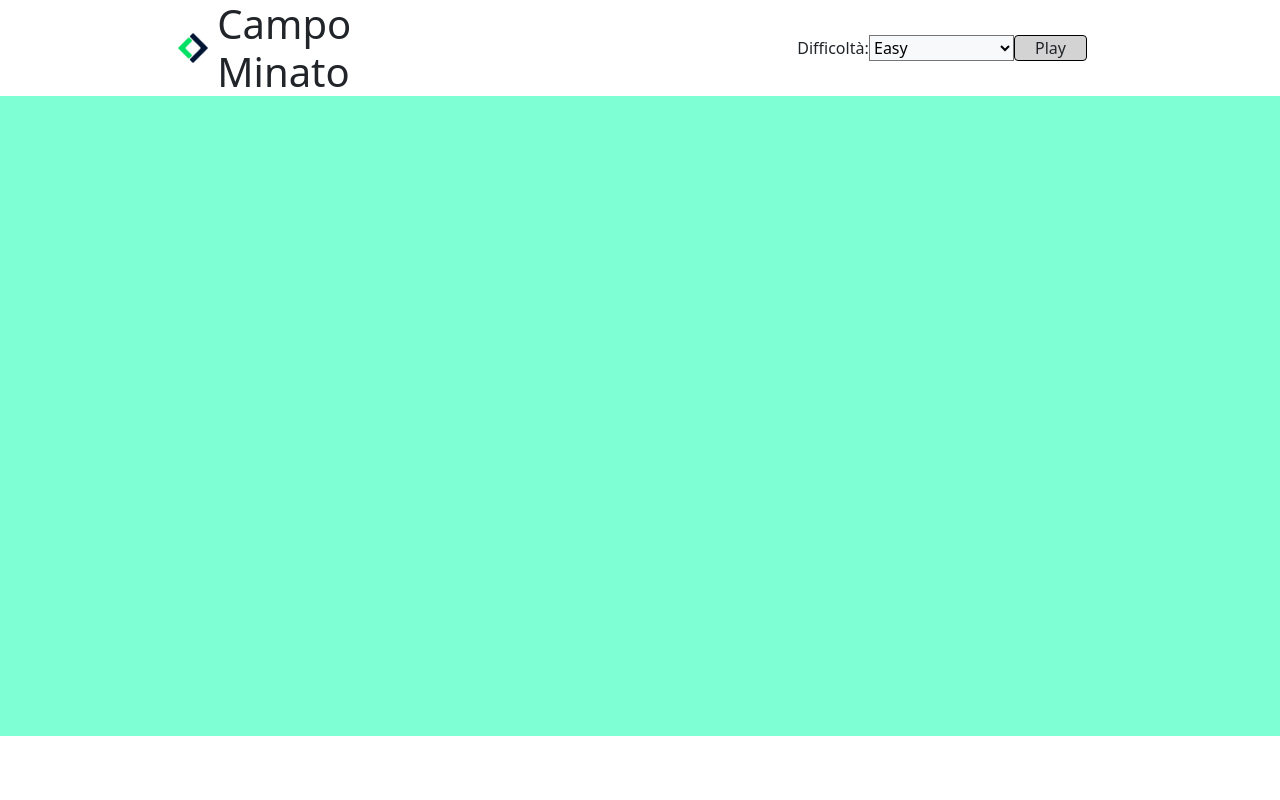
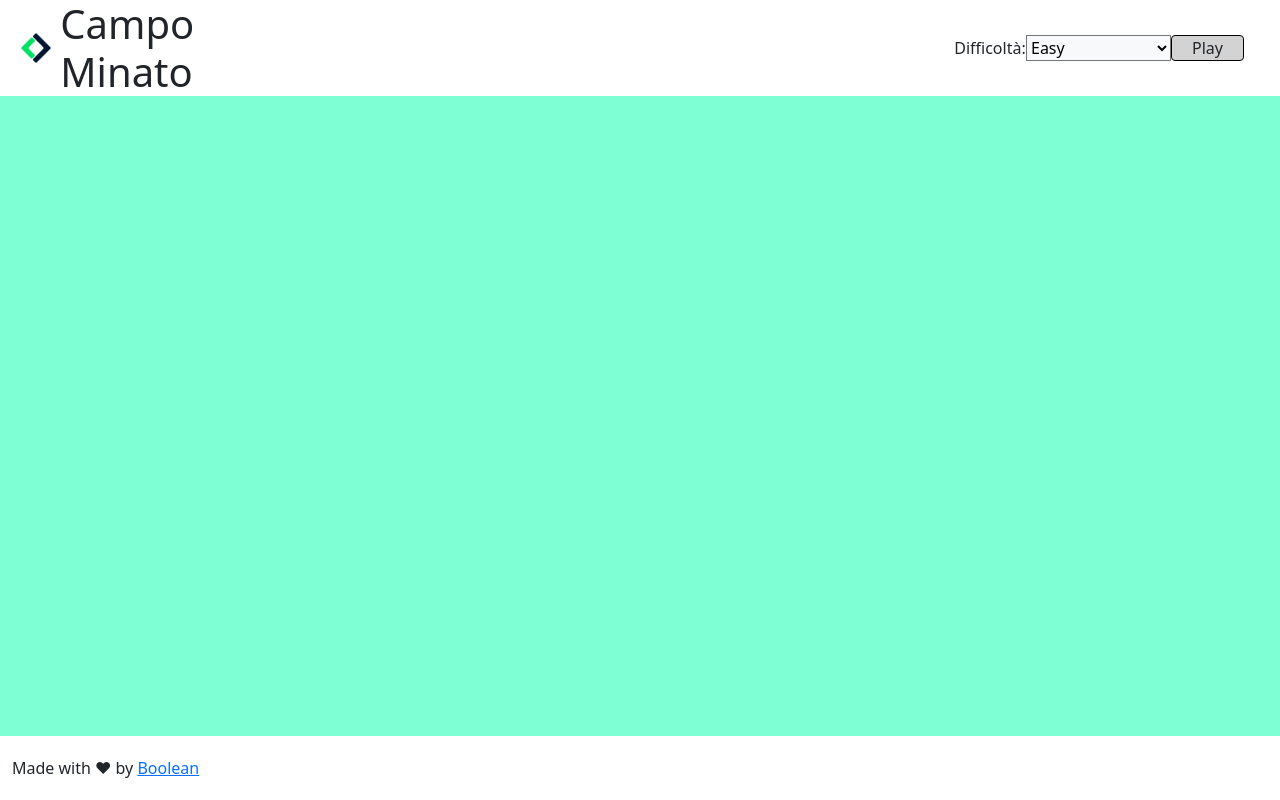
Before and after one commit to 78741722Ale/js-campominato-grid, a plain HTML site: page index.html in a window 1280 px wide. Drawn offline with nearby package versions, Linux system fonts and the light colour scheme.

Commit message:
Aggiunto contenuto al Footer, iniziato a guardare contenuto Main

```diff
--- a/index.html
+++ b/index.html
@@ -17,7 +17,7 @@
     <div id="site_header">
         <!-- Container dell'header -->
         <div class="container-fluid d-flex align-items-center h-100">
-            <div class="row w-100 d-flex align-items-center justify-content-around">
+            <div class="row w-100 d-flex align-items-center justify-content-between">
                 <div class="col-3 d-flex align-items-center">
                     <div class="col-2 justify-content-center align-items-center">
                         <img class="w-100 ratio-1x1 h-100" src="./assets/img/unnamed.jpg" alt="Logo Boolean">
@@ -49,7 +49,13 @@
 
     <!-- /#site_footer -->
     <div id="site_footer">
-
+        <div class="container-fluid h-100">
+            <div class="row d-flex h-100 align-items-center justify-content-between">
+                <div class="col-3 d-flex">
+                    <span class="align-self-center"> Made with &hearts; by <a href="https://google.com">Boolean</a></span>
+                </div>
+            </div>
+        </div>
     </div>
 
     <!-- Link a JS -->
```
